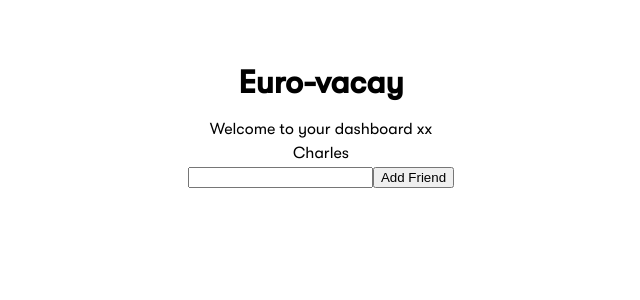
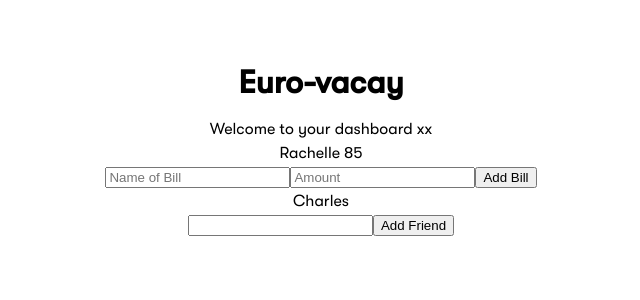
Before and after one commit to rachellesg/splitwise, a React (Create React App) app: page / in a window 1280 px wide. Shown: the top 300 px of the page, without its empty margins (319-959 px from the left). Built offline with nearby package versions, Linux system fonts and the light colour scheme.

Commit message:
Added bills

```diff
--- /dev/null
+++ b/src/components/Bills/List/Bill/index.jsx
@@ -0,0 +1,9 @@
+function Bill({ bill }) {
+  return (
+    <div>
+      {bill.name} {bill.amount}
+    </div>
+  );
+}
+
+export default Bill;
--- /dev/null
+++ b/src/components/Bills/List/index.jsx
@@ -0,0 +1,9 @@
+import Bill from "./Bill";
+
+function BillsList({ bills }) {
+  return bills.map((bills, index) => {
+    return <Bill key={index} bill={bills} />;
+  });
+}
+
+export default BillsList;
--- /dev/null
+++ b/src/components/Bills/index.jsx
@@ -0,0 +1,31 @@
+import { useState, useRef } from "react";
+import BillsList from "./List";
+
+function Bills() {
+  const [bills, setBill] = useState([{ name: "Rachelle", amount: 85 }]);
+  const billRef = useRef();
+  const billNameRef = useRef();
+
+  const handleAddBill = (e) => {
+    const billName = billNameRef.current.value;
+    const bill = billRef.current.value;
+    if (bill === "") return null;
+    console.log(billName, bill);
+    setBill((prevList) => {
+      return [...prevList, { name: billName, amount: bill }];
+    });
+    billNameRef.current.value = null;
+    billRef.current.value = null;
+  };
+
+  return (
+    <>
+      <BillsList bills={bills} />
+      <input ref={billNameRef} type="text" placeholder="Name of Bill" />
+      <input ref={billRef} type="number" placeholder="Amount" />
+      <button onClick={handleAddBill}>Add Bill</button>
+    </>
+  );
+}
+
+export default Bills;
--- a/src/pages/Home/index.jsx
+++ b/src/pages/Home/index.jsx
@@ -1,9 +1,11 @@
 import Friends from "../../components/Friends";
+import Bills from "../../components/Bills";
 
 function Home() {
   return (
     <>
       Welcome to your dashboard xx
+      <Bills />
       <Friends />
     </>
   );
```
